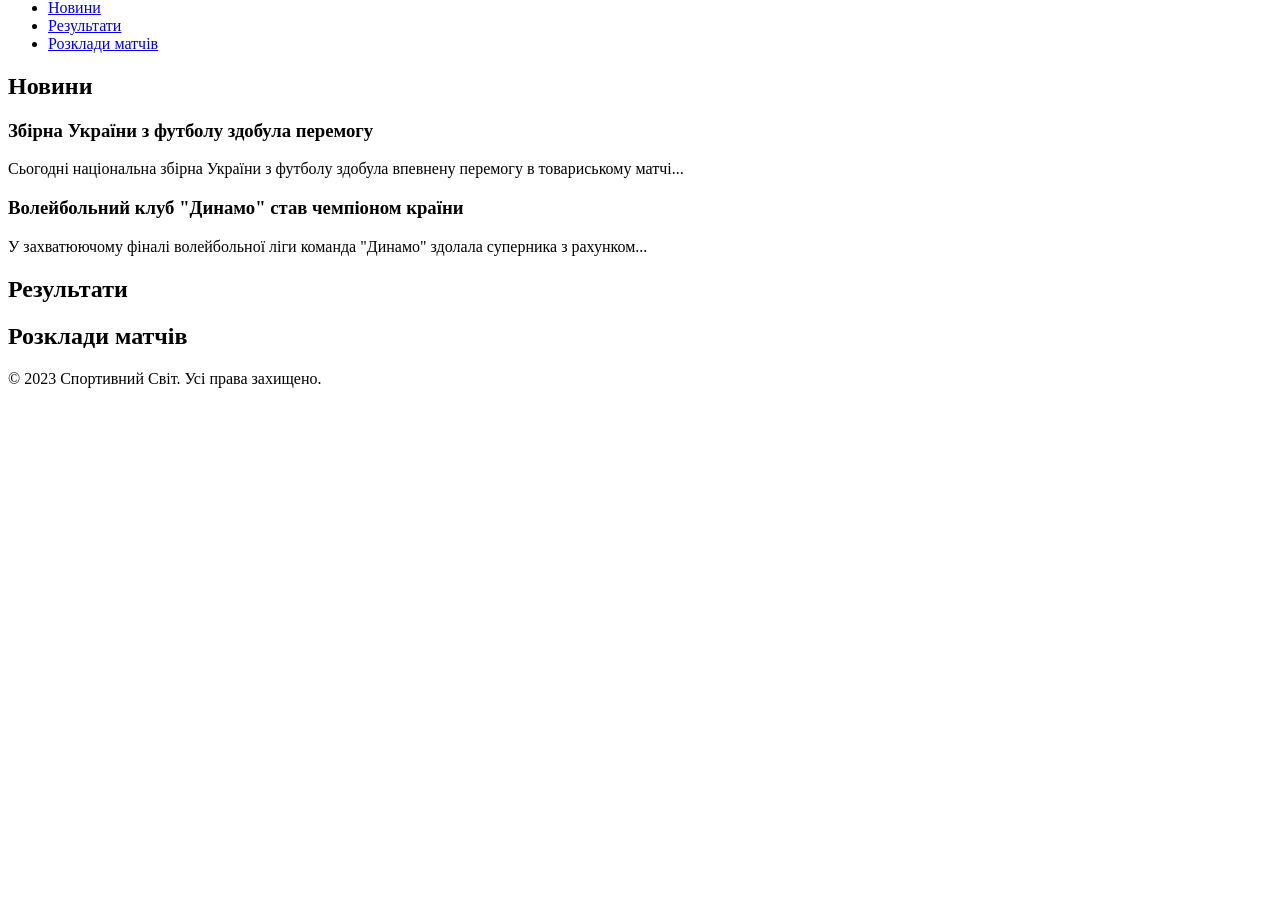
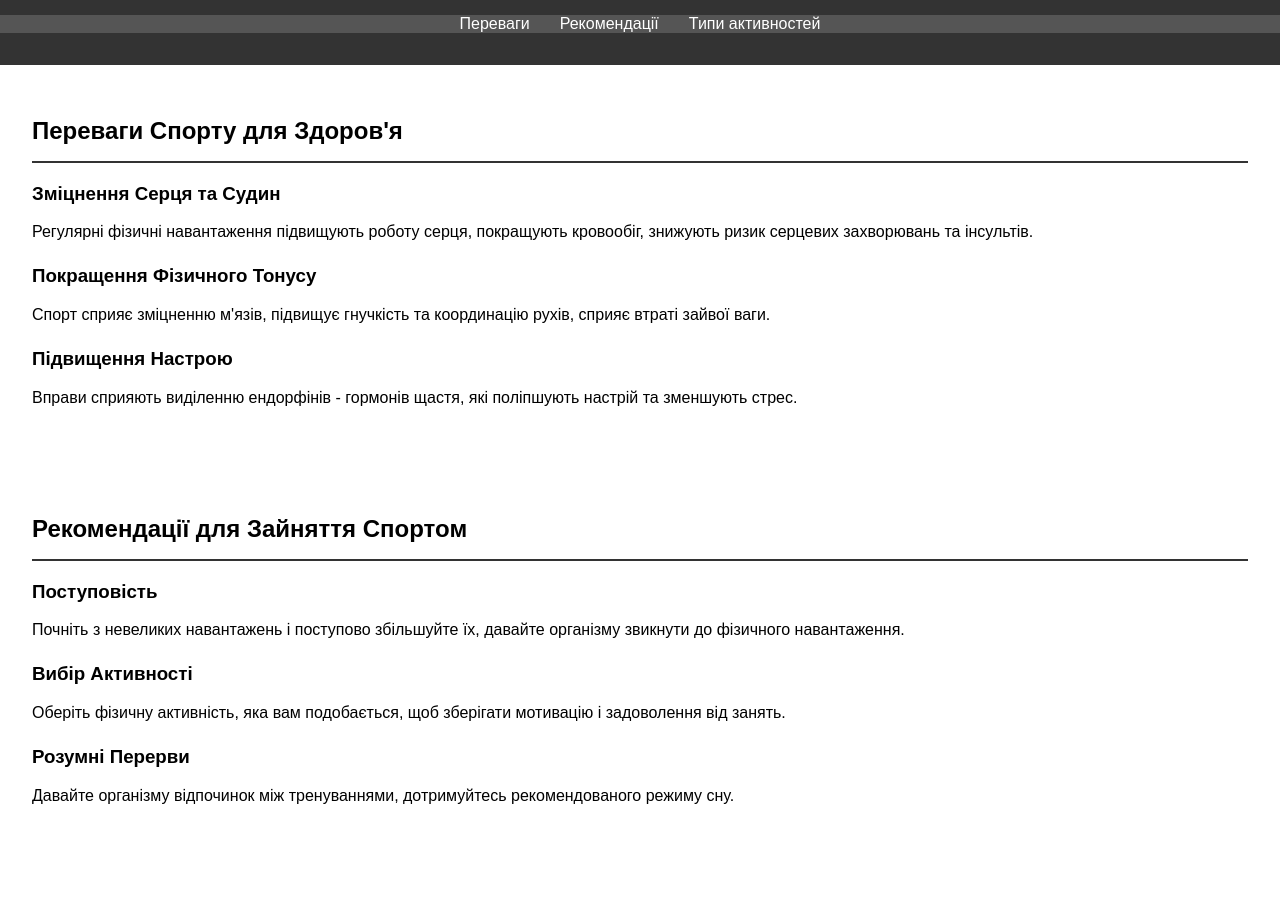
Before and after one commit to Ender353s/Mobileversion, a plain HTML site: page index.html in a window 1280 px wide. Shown: the part 81-991 px from the top of the page. Before the commit the page ends 800 px from the top, so only its background shows below. Drawn offline with Linux system fonts and the light colour scheme.

Commit message:
Update index.html

```diff
--- a/index.html
+++ b/index.html
@@ -3,45 +3,116 @@
 <head>
     <meta charset="UTF-8">
     <meta name="viewport" content="width=device-width, initial-scale=1.0">
-    <title>Спортивний Світ</title>
+    <title>Користь Спорту для Здоров'я</title>
+    <style>
+        body {
+            font-family: Arial, sans-serif;
+            margin: 0;
+            padding: 0;
+        }
+        header {
+            background-color: #333;
+            color: #fff;
+            text-align: center;
+            padding: 1rem 0;
+        }
+        nav ul {
+            list-style: none;
+            padding: 0;
+            display: flex;
+            justify-content: center;
+            background-color: #555;
+        }
+        nav li {
+            margin: 0 15px;
+        }
+        nav a {
+            color: #fff;
+            text-decoration: none;
+        }
+        section {
+            padding: 2rem;
+        }
+        h2 {
+            border-bottom: 2px solid #333;
+            padding-bottom: 1rem;
+        }
+        article {
+            margin-bottom: 1.5rem;
+        }
+        footer {
+            background-color: #333;
+            color: #fff;
+            text-align: center;
+            padding: 1rem 0;
+        }
+    </style>
 </head>
 <body>
     <header>
-        <h1>Спортивний Світ</h1>
+        <h1>Користь Спорту для Здоров'я</h1>
         <nav>
             <ul>
-                <li><a href="#новини">Новини</a></li>
-                <li><a href="#результати">Результати</a></li>
-                <li><a href="#розклади">Розклади матчів</a></li>
+                <li><a href="#переваги">Переваги</a></li>
+                <li><a href="#рекомендації">Рекомендації</a></li>
+                <li><a href="#типи">Типи активностей</a></li>
             </ul>
         </nav>
     </header>
 
-    <section id="новини">
-        <h2>Новини</h2>
+    <section id="переваги">
+        <h2>Переваги Спорту для Здоров'я</h2>
         <article>
-            <h3>Збірна України з футболу здобула перемогу</h3>
-            <p>Сьогодні національна збірна України з футболу здобула впевнену перемогу в товариському матчі...</p>
+            <h3>Зміцнення Серця та Судин</h3>
+            <p>Регулярні фізичні навантаження підвищують роботу серця, покращують кровообіг, знижують ризик серцевих захворювань та інсультів.</p>
         </article>
         <article>
-            <h3>Волейбольний клуб "Динамо" став чемпіоном країни</h3>
-            <p>У захватюючому фіналі волейбольної ліги команда "Динамо" здолала суперника з рахунком...</p>
+            <h3>Покращення Фізичного Тонусу</h3>
+            <p>Спорт сприяє зміцненню м'язів, підвищує гнучкість та координацію рухів, сприяє втраті зайвої ваги.</p>
         </article>
-        <!-- Додайте інші новини тут -->
+        <article>
+            <h3>Підвищення Настрою</h3>
+            <p>Вправи сприяють виділенню ендорфінів - гормонів щастя, які поліпшують настрій та зменшують стрес.</p>
+        </article>
+        <!-- Додайте інші переваги спорту для здоров'я тут -->
     </section>
 
-    <section id="результати">
-        <h2>Результати</h2>
-        <!-- Додайте таблиці з останніми спортивними результатами -->
+    <section id="рекомендації">
+        <h2>Рекомендації для Зайняття Спортом</h2>
+        <article>
+            <h3>Поступовість</h3>
+            <p>Почніть з невеликих навантажень і поступово збільшуйте їх, давайте організму звикнути до фізичного навантаження.</p>
+        </article>
+        <article>
+            <h3>Вибір Активності</h3>
+            <p>Оберіть фізичну активність, яка вам подобається, щоб зберігати мотивацію і задоволення від занять.</p>
+        </article>
+        <article>
+            <h3>Розумні Перерви</h3>
+            <p>Давайте організму відпочинок між тренуваннями, дотримуйтесь рекомендованого режиму сну.</p>
+        </article>
+        <!-- Додайте більше рекомендацій для зайняття спортом -->
     </section>
 
-    <section id="розклади">
-        <h2>Розклади матчів</h2>
-        <!-- Додайте розклади майбутніх матчів і змагань -->
+    <section id="типи">
+        <h2>Типи Фізичних Активностей</h2>
+        <article>
+            <h3>Аеробні Вправи</h3>
+            <p>Біг, плавання, велосипед, танці - ці активності підвищують роботу серця та допомагають схуднути.</p>
+        </article>
+        <article>
+            <h3>Силові Тренування</h3>
+            <p>Тренажерний зал, важка атлетика - допомагають зміцнити м'язи та покращити структуру тіла.</p>
+        </article>
+        <article>
+            <h3>Йога та Розтяжка</h3>
+            <p>Заняття йогою покращують гнучкість, сприяють розслабленню та покращують психофізіологічний стан.</p>
+        </article>
+        <!-- Додайте опис різних типів активностей -->
     </section>
 
     <footer>
-        <p>&copy; 2023 Спортивний Світ. Усі права захищено.</p>
+        <p>&copy; 2023 Користь Спорту для Здоров'я. Усі права захищено.</p>
     </footer>
 </body>
-</html>
+            </html>
```
